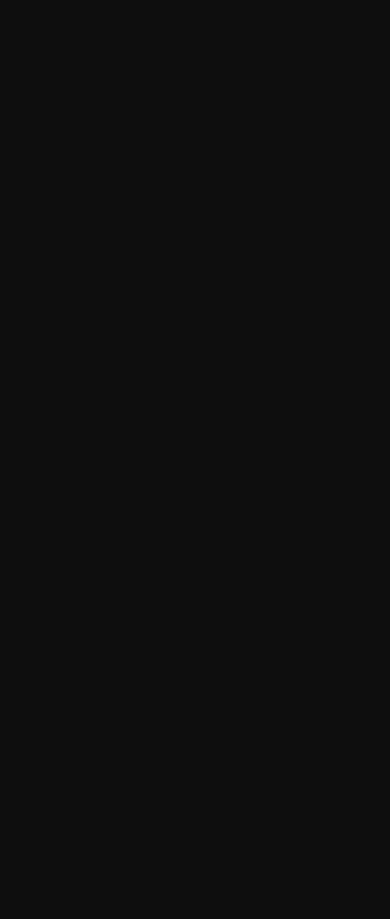
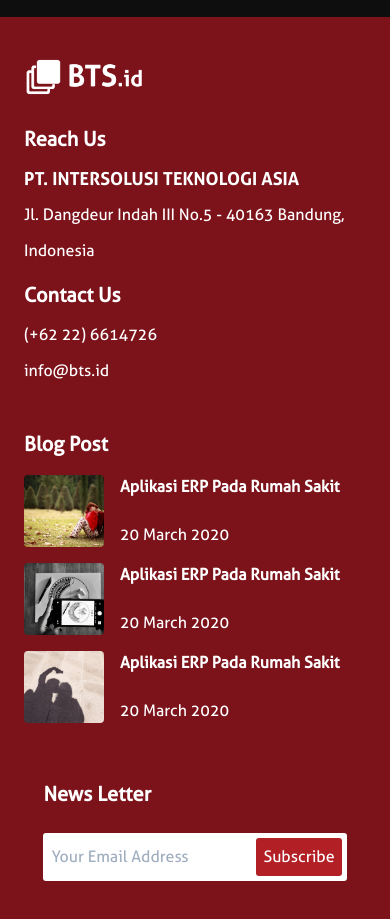
Before and after one commit to hudaprs/bts_new, a React (Create React App) app: page / in a window 390 px wide. Shown: the part 5040-5959 px from the top of the page. Before the commit the page ends 5057 px from the top, so only its background shows below. Built offline with nearby package versions, Linux system fonts and the light colour scheme.

Commit message:
completing footer and make it responsive

```diff
--- /dev/null
+++ b/src/components/inc/main/Footer.js
@@ -0,0 +1,135 @@
+import React from "react"
+import { Link } from "react-router-dom"
+
+const Footer = () => {
+  return (
+    <footer className='px-6 md:px-24 py-10 bg-secondary font-primary'>
+      <div className='flex justify-start mb-6'>
+        <img
+          src={require("../../../assets/img/Footer/BTSWhite.png")}
+          alt='BTSWhite'
+          style={styles.footerLogo}
+        />
+      </div>
+
+      <div className='grid grid-cols-1 md:grid-cols-3 gap-10'>
+        {/* Reach US & Contact US */}
+        <div className='leading-9'>
+          <div className='mb-2'>
+            <h3 className='text-xl mb-1 font-bold'>Reach Us</h3>
+            <p style={{ fontSize: "18px" }} className='font-default'>
+              PT. INTERSOLUSI TEKNOLOGI ASIA
+            </p>
+            <p>Jl. Dangdeur Indah III No.5 - 40163 Bandung, Indonesia</p>
+          </div>
+          <div>
+            <h3 className='text-xl font-bold mb-1'>Contact Us</h3>
+            <p>(+62 22) 6614726</p>
+            <p>info@bts.id</p>
+          </div>
+        </div>
+
+        {/* Blog Post */}
+        <div className='footer-blog'>
+          <h3 className='text-xl mb-4 font-bold'>Blog Post</h3>
+          <div className='flex mb-4'>
+            <img
+              src={require("../../../assets/img/Home/Blog/Blog1.png")}
+              alt='Footer1'
+              style={styles.footerBlogImg}
+              className='rounded'
+            />
+            <div className='flex flex-col justify-between ml-4'>
+              <Link to='#!' className='font-bold'>
+                Aplikasi ERP Pada Rumah Sakit
+              </Link>
+              <p className='lead'>20 March 2020</p>
+            </div>
+          </div>
+
+          <div className='flex mb-4'>
+            <img
+              src={require("../../../assets/img/Home/Blog/Blog2.png")}
+              alt='Footer2'
+              style={styles.footerBlogImg}
+              className='rounded'
+            />
+            <div className='flex flex-col justify-between ml-4'>
+              <Link to='#!' className='font-bold'>
+                Aplikasi ERP Pada Rumah Sakit
+              </Link>
+              <p className='lead'>20 March 2020</p>
+            </div>
+          </div>
+
+          <div className='flex mb-4'>
+            <img
+              src={require("../../../assets/img/Home/Blog/Blog3.png")}
+              alt='Footer3'
+              style={styles.footerBlogImg}
+              className='rounded'
+            />
+            <div className='flex flex-col justify-between ml-4'>
+              <Link to='#!' className='font-bold'>
+                Aplikasi ERP Pada Rumah Sakit
+              </Link>
+              <p className='lead'>20 March 2020</p>
+            </div>
+          </div>
+        </div>
+
+        {/* News Letter Form */}
+        <div style={{ justifySelf: "center" }}>
+          <h3 className='text-xl mb-4 font-bold'>News Letter</h3>
+          <form class='w-full max-w-sm'>
+            <div class='flex items-center py-2'>
+              <input
+                class='w-full text-gray-700 py-3 px-2 rounded-none focus:outline-none'
+                type='text'
+                placeholder='Your Email Address'
+                style={{
+                  borderTopLeftRadius: "3px",
+                  borderBottomLeftRadius: "3px"
+                }}
+              />
+              <div
+                style={{
+                  backgroundColor: "#fff",
+                  height: "48px",
+                  borderTopRightRadius: "3px",
+                  borderBottomRightRadius: "3px"
+                }}
+              >
+                <button
+                  style={{
+                    backgroundColor: "#b22026",
+                    marginTop: "5px",
+                    marginRight: "5px",
+                    padding: "7px",
+                    borderRadius: "3px"
+                  }}
+                  type='button'
+                >
+                  Subscribe
+                </button>
+              </div>
+            </div>
+          </form>
+        </div>
+      </div>
+    </footer>
+  )
+}
+
+const styles = {
+  footerLogo: {
+    width: "120px",
+    height: "40px"
+  },
+  footerBlogImg: {
+    width: "80px",
+    height: "72px"
+  }
+}
+
+export default Footer
--- a/src/components/layouts/MainLayout.js
+++ b/src/components/layouts/MainLayout.js
@@ -1,5 +1,6 @@
 import React, { Fragment } from "react"
 import Navbar from "../inc/main/Navbar"
+import Footer from "../inc/main/Footer"
 
 const MainLayout = ({ children }) => {
   return (
@@ -9,6 +10,8 @@
       </header>
 
       {children}
+
+      <Footer />
     </Fragment>
   )
 }
```
